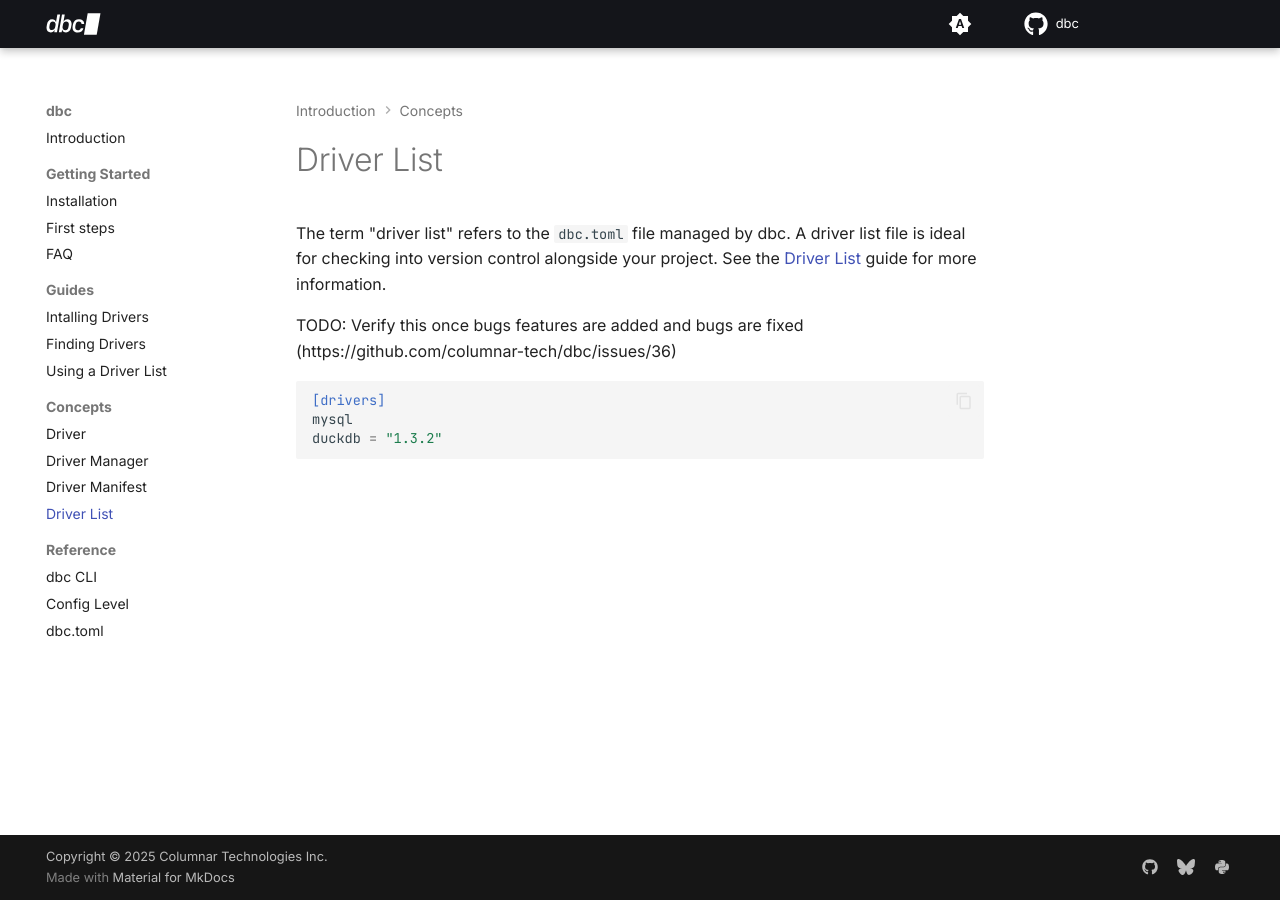
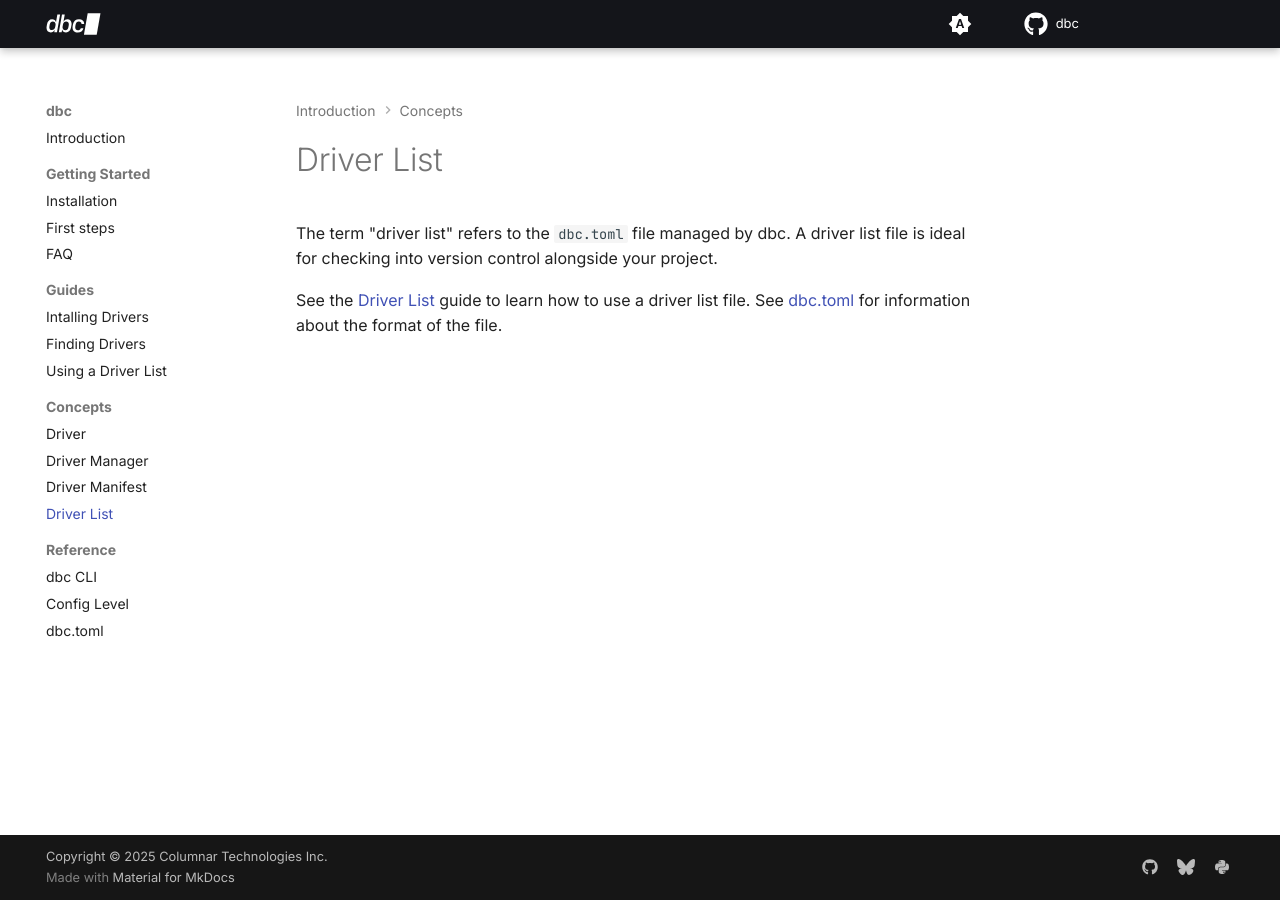
Before and after one commit to columnar-tech/dbc, an MkDocs documentation site: the page built from docs/concepts/driver_list.md, in a window 1280 px wide. Built offline with MkDocs 1.6.1 and Material for MkDocs 9.7.7, drawn with Linux system fonts in a browser that asks for light colours; plug-ins that fetch from the network failed and are left out; comment, search, counter and statistics services are not loaded.

Commit message:
minor reorg of driver list concept page

````diff
--- a/docs/concepts/driver_list.md
+++ b/docs/concepts/driver_list.md
@@ -2,12 +2,7 @@
 
 # Driver List
 
-The term "driver list" refers to the `dbc.toml` file managed by dbc. A driver list file is ideal for checking into version control alongside your project. See the [Driver List](../guides/driver_list.md) guide for more information.
+The term "driver list" refers to the `dbc.toml` file managed by dbc. A driver list file is ideal for checking into version control alongside your project.
 
-TODO: Verify this once bugs features are added and bugs are fixed (https://github.com/columnar-tech/dbc/issues/36)
-
-```toml
-[drivers]
-mysql
-duckdb = "1.3.2"
-```
+See the [Driver List](../guides/driver_list.md) guide to learn how to use a driver list file.
+See [dbc.toml](../reference/dbc.toml.md) for information about the format of the file.
````
